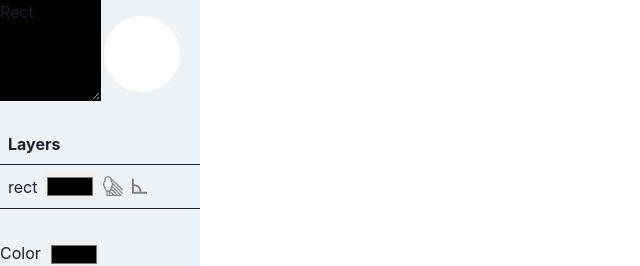
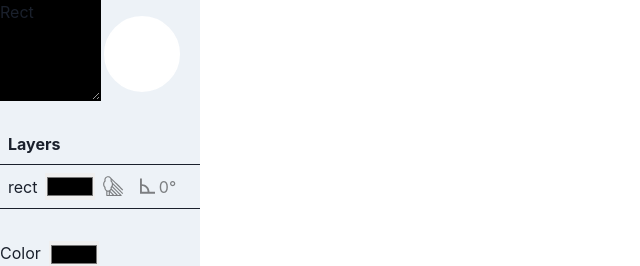
Before and after one commit to Fernando-J-Garcia/Sponge, a Next.js app: page / in a window 1280 px wide. Both pictures are taken after a click on the button 58 px from the left and 54 px from the top of the page. Shown: the top 266 px of the page, without its empty margins (0-640 px from the left). Built offline with nearby package versions, Linux system fonts and the light colour scheme.

Commit message:
added rotate text

```diff
--- a/components/Toolbar.tsx
+++ b/components/Toolbar.tsx
@@ -118,11 +118,22 @@ export default function Toolbar() {
               height={"2ch"}
               color={"var(--chakra-colors-blackAlpha-600)"}
             />
-            <RotateIcon
-              width={"1.5ch"}
-              height={"2ch"}
-              color={"var(--chakra-colors-blackAlpha-600)"}
-            />
+            <Box
+              display={"flex"}
+              gap={"1"}
+              alignItems={"center"}
+              px={"2"}
+              _hover={{ cursor: "e-resize", outline: "1px solid gray" }}
+            >
+              <RotateIcon
+                width={"1.5ch"}
+                height={"2ch"}
+                color={"var(--chakra-colors-blackAlpha-600)"}
+              />
+              <span style={{ color: "var(--chakra-colors-blackAlpha-600)" }}>
+                0&#176;
+              </span>
+            </Box>
           </ListItem>
         ))}
       </List>
```
